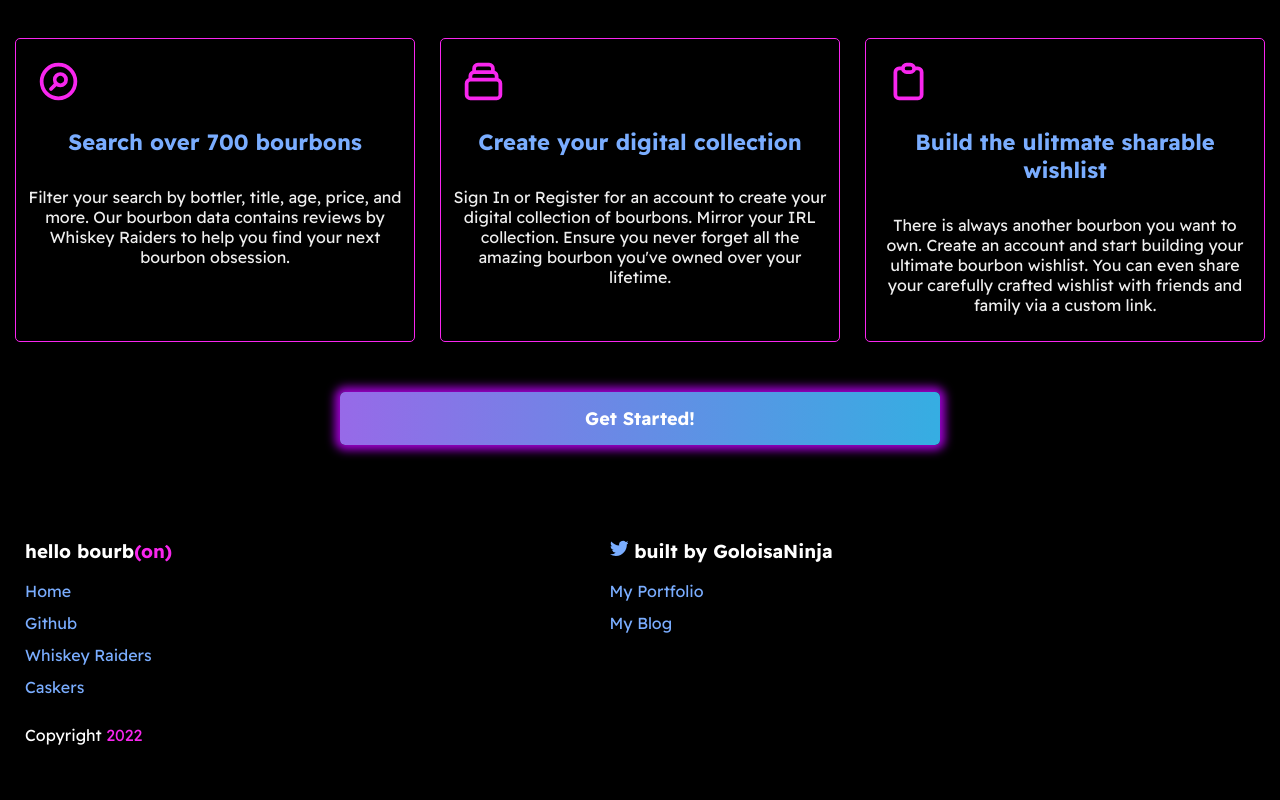
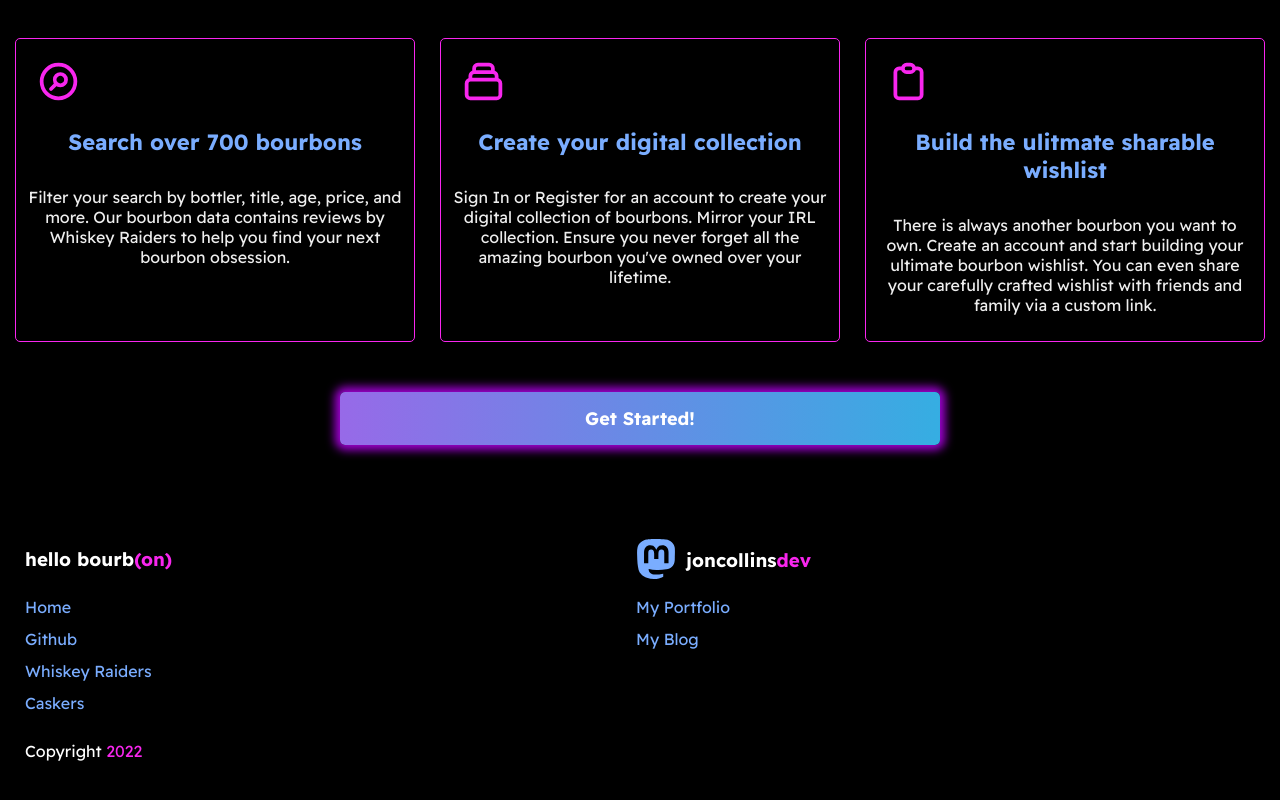
Before and after one commit to GoloisaNinja/go-bourbon-frontend, a React app: page / in a window 1280 px wide. Shown: the part 1519-2319 px from the top of the page. Built offline with nearby package versions, Linux system fonts and the light colour scheme; some packages are replaced by stand-ins of ours; no server answers.

Commit message:
removed twitter from footer and replaced with mastodon because twitter is a cesspool

```diff
--- a/src/Components/Footer/Footer.js
+++ b/src/Components/Footer/Footer.js
@@ -1,5 +1,5 @@
 import { Link } from 'react-router-dom';
-import { SiTwitter } from 'react-icons/si';
+import { SiMastodon } from 'react-icons/si';
 import styles from './Footer.module.scss';
 
 const Footer = () => {
@@ -29,12 +29,12 @@ const Footer = () => {
 			</div>
 			<div>
 				<h3>
-					<SiTwitter />{' '}
+					<SiMastodon />{' '}
 					<a
 						href='https://twitter.com/goloisaninja'
 						rel='noreferrer'
 						target='_blank'>
-						built by GoloisaNinja
+						joncollins<span className={styles.pink_span}>dev</span>
 					</a>
 				</h3>
 				<a href='https://joncollins.dev' rel='noreferrer' target='_blank'>
--- a/src/Components/Footer/Footer.module.scss
+++ b/src/Components/Footer/Footer.module.scss
@@ -2,11 +2,14 @@
 
 .footer_container {
 	display: grid;
-	grid-gap: 15px;
+	grid-gap: 20px;
 	grid-template-areas: 'a b';
 	color: #fff;
 	padding: 25px;
 	margin-top: 50px;
+	@media (max-width: 500px) {
+		padding: 15px;
+	}
 	> div:first-child {
 		display: flex;
 		grid-area: a;
@@ -15,6 +18,11 @@
 			text-decoration: none;
 			color: $blue-color;
 			margin-bottom: 12px;
+		}
+		> h3 {
+			display: flex;
+			align-items: center;
+			height: 40px;
 		}
 	}
 	> div:last-child {
@@ -27,11 +35,17 @@
 			margin-bottom: 12px;
 		}
 		> h3 {
+			display: flex;
+			align-items: center;
 			> a {
+				margin-top: 3px;
 				text-decoration: none;
 				color: #fff;
 			}
 			> svg {
+				width: 40px;
+				height: 40px;
+				margin-right: 10px;
 				color: $blue-color;
 			}
 		}
```
